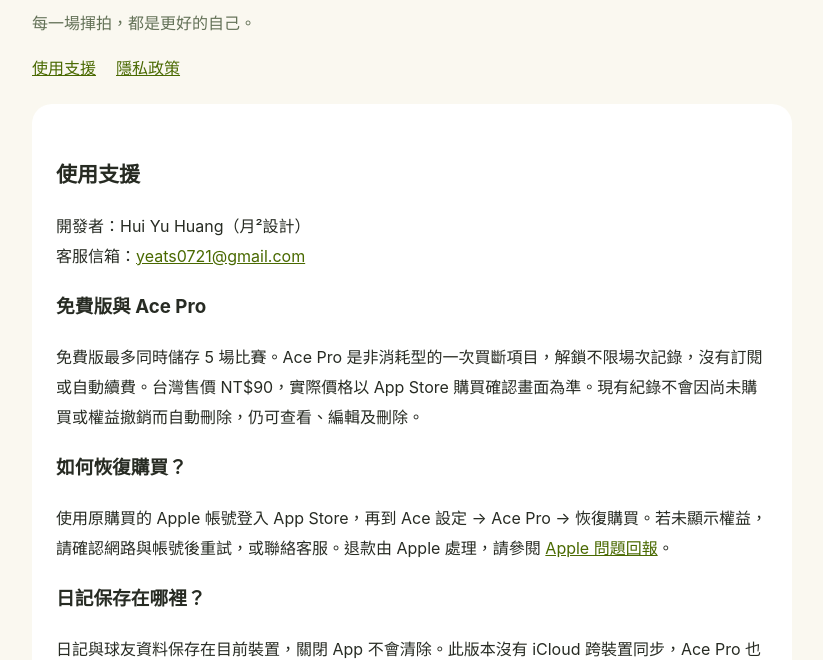
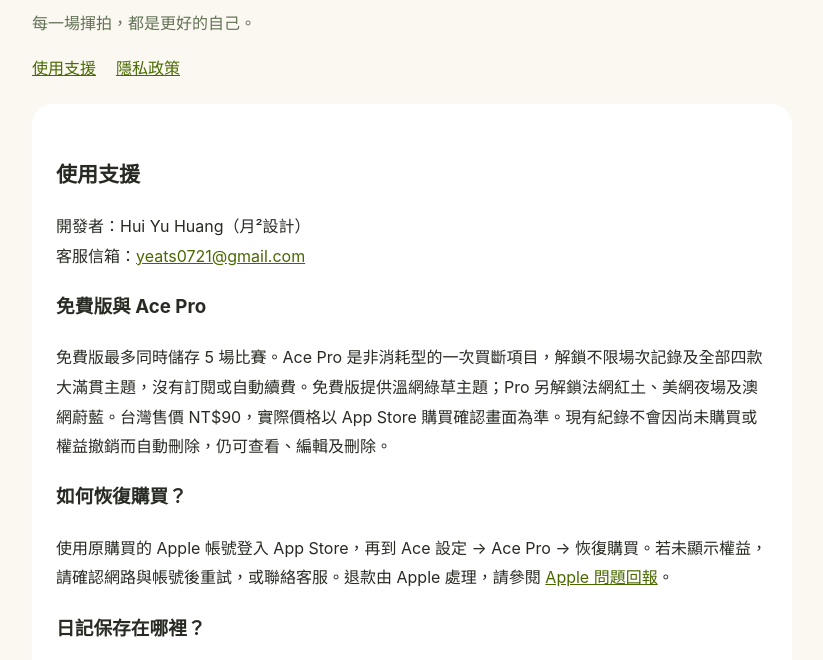
Before and after one commit to yeats0721/eatwhatdorm-privacy, a plain HTML site: page ace/index.html in a window 1280 px wide. Shown: the part 147-807 px from the top of the page, without its empty margins (228-1051 px from the left). Drawn offline with Linux system fonts and the light colour scheme.

Commit message:
Include Ace Pro four-theme unlock in support policy

```diff
--- a/ace/index.html
+++ b/ace/index.html
@@ -5,7 +5,7 @@
 <nav><a href="#support">使用支援</a><a href="#privacy">隱私政策</a></nav>
 <section id="support"><h2>使用支援</h2>
 <p>開發者：Hui Yu Huang（月²設計）<br>客服信箱：<a href="mailto:yeats0721@gmail.com">yeats0721@gmail.com</a></p>
-<h3>免費版與 Ace Pro</h3><p>免費版最多同時儲存 5 場比賽。Ace Pro 是非消耗型的一次買斷項目，解鎖不限場次記錄，沒有訂閱或自動續費。台灣售價 NT$90，實際價格以 App Store 購買確認畫面為準。現有紀錄不會因尚未購買或權益撤銷而自動刪除，仍可查看、編輯及刪除。</p>
+<h3>免費版與 Ace Pro</h3><p>免費版最多同時儲存 5 場比賽。Ace Pro 是非消耗型的一次買斷項目，解鎖不限場次記錄及全部四款大滿貫主題，沒有訂閱或自動續費。免費版提供溫網綠草主題；Pro 另解鎖法網紅土、美網夜場及澳網蔚藍。台灣售價 NT$90，實際價格以 App Store 購買確認畫面為準。現有紀錄不會因尚未購買或權益撤銷而自動刪除，仍可查看、編輯及刪除。</p>
 <h3>如何恢復購買？</h3><p>使用原購買的 Apple 帳號登入 App Store，再到 Ace 設定 → Ace Pro → 恢復購買。若未顯示權益，請確認網路與帳號後重試，或聯絡客服。退款由 Apple 處理，請參閱 <a href="https://reportaproblem.apple.com/">Apple 問題回報</a>。</p>
 <h3>日記保存在哪裡？</h3><p>日記與球友資料保存在目前裝置，關閉 App 不會清除。此版本沒有 iCloud 跨裝置同步，Ace Pro 也不包含同步。刪除 App、遺失或更換裝置可能失去本機資料。CSV 可供閱讀與另存，不是完整備份，也不能匯入還原。</p>
 <h3>如何回報問題？</h3><p>請來信說明 App 版本、iPhone 型號及操作步驟。若附截圖，請先遮蔽不想提供的姓名、照片或日記內容；不需要提供 Apple 密碼或付款卡號。</p></section>
```
